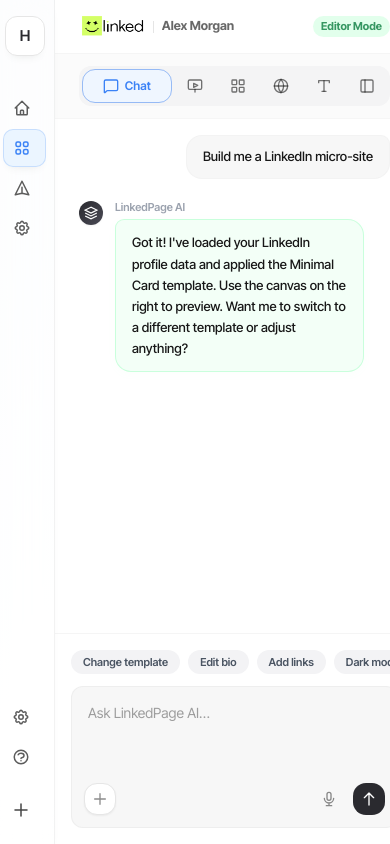
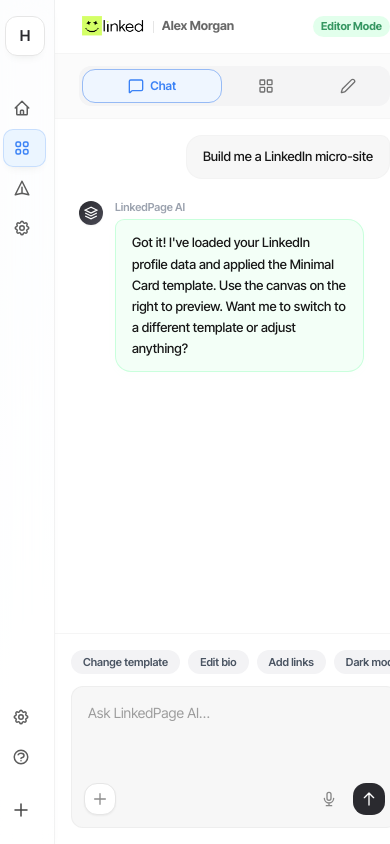
Before and after one commit to ahmedzulfi/linked, a Next.js app: page /editor in a window 390 px wide. Built offline with nearby package versions, Linux system fonts and the light colour scheme.

Commit message:
feat: make tabs responsive, reinstate Edit tab, and remove media/domains/fonts/pages tabs

```diff
--- a/app/editor/components/ChatPane.tsx
+++ b/app/editor/components/ChatPane.tsx
@@ -6,11 +6,9 @@
 import { ProfileData, TemplateId } from "@/shared/types";
 import TemplatePicker from "./TemplatePicker";
 import InlineEditor from "./InlineEditor";
-import MediaPicker from "./MediaPicker";
-import DomainsPane from "./DomainsPane";
 import { motion, AnimatePresence } from "framer-motion";
 
-export type ChatTab = "chat" | "media" | "grid" | "theme" | "domains" | "fonts" | "pages";
+export type ChatTab = "chat" | "theme" | "grid";
 
 interface ChatPaneProps {
   onCommand: (cmd: string) => void;
@@ -122,17 +120,6 @@
       label: "Chat",
     },
     {
-      id: "media" as ChatTab,
-      icon: (isActive: boolean) => (
-        <svg className={`w-4 h-4 transition-colors duration-200 ${isActive ? "text-blue-500" : "text-[#171717]/60"}`} viewBox="0 0 24 24" fill="none" stroke="currentColor" strokeWidth="2" strokeLinecap="round" strokeLinejoin="round">
-          <rect x="2" y="3" width="20" height="14" rx="2" ry="2" />
-          <polygon points="10 8 16 11 10 14 10 8" />
-          <line x1="12" y1="17" x2="12" y2="21" />
-        </svg>
-      ),
-      label: "Media",
-    },
-    {
       id: "grid" as ChatTab,
       icon: (isActive: boolean) => (
         <LayoutGrid className={`w-4 h-4 transition-colors duration-200 ${isActive ? "text-blue-500" : "text-[#171717]/60"}`} />
@@ -140,36 +127,11 @@
       label: "Templates",
     },
     {
-      id: "domains" as ChatTab,
+      id: "theme" as ChatTab,
       icon: (isActive: boolean) => (
-        <svg className={`w-4 h-4 transition-colors duration-200 ${isActive ? "text-blue-500" : "text-[#171717]/60"}`} fill="none" stroke="currentColor" strokeWidth="2" viewBox="0 0 24 24" strokeLinecap="round" strokeLinejoin="round">
-          <circle cx="12" cy="12" r="10" />
-          <line x1="2" y1="12" x2="22" y2="12" />
-          <path d="M12 2a15.3 15.3 0 0 1 4 10 15.3 15.3 0 0 1-4 10 15.3 15.3 0 0 1-4-10 15.3 15.3 0 0 1 4-10z" />
-        </svg>
+        <Edit2 className={`w-4 h-4 transition-colors duration-200 ${isActive ? "text-blue-500" : "text-[#171717]/60"}`} />
       ),
-      label: "Domains",
-    },
-    {
-      id: "fonts" as ChatTab,
-      icon: (isActive: boolean) => (
-        <svg className={`w-4 h-4 transition-colors duration-200 ${isActive ? "text-blue-500" : "text-[#171717]/60"}`} fill="none" stroke="currentColor" strokeWidth="2" viewBox="0 0 24 24" strokeLinecap="round" strokeLinejoin="round">
-          <polyline points="4 7 4 4 20 4 20 7" />
-          <line x1="9" y1="20" x2="15" y2="20" />
-          <line x1="12" y1="4" x2="12" y2="20" />
-        </svg>
-      ),
-      label: "Fonts",
-    },
-    {
-      id: "pages" as ChatTab,
-      icon: (isActive: boolean) => (
-        <svg className={`w-4 h-4 transition-colors duration-200 ${isActive ? "text-blue-500" : "text-[#171717]/60"}`} fill="none" stroke="currentColor" strokeWidth="2" viewBox="0 0 24 24" strokeLinecap="round" strokeLinejoin="round">
-          <rect x="3" y="3" width="18" height="18" rx="2" ry="2" />
-          <line x1="9" y1="3" x2="9" y2="21" />
-        </svg>
-      ),
-      label: "Pages",
+      label: "Edit",
     },
   ];
 
@@ -201,10 +163,10 @@
                 id={tab.id === "grid" ? "onboarding-templates-tab" : undefined}
                 onClick={() => setActiveTab(tab.id)}
                 transition={{ type: "spring", stiffness: 380, damping: 30 }}
-                className={`relative h-8 rounded-xl flex items-center justify-center group cursor-pointer focus:outline-none select-none ${
+                className={`relative h-8 rounded-xl flex items-center justify-center group cursor-pointer focus:outline-none select-none transition-all duration-300 ${
                   isActive
-                    ? "w-32 text-blue-500 px-4 font-['Inter_Tight']"
-                    : "w-16 text-[#171717]/60 hover:bg-zinc-200/40 transition-colors duration-150"
+                    ? "flex-[1.5] text-blue-500 px-3 font-['Inter_Tight']"
+                    : "flex-1 text-[#171717]/60 hover:bg-zinc-200/40"
                 }`}
               >
                 {/* Smoothly animated background pill */}
@@ -354,12 +316,6 @@
           </>
         )}
 
-        {activeTab === "media" && (
-          <div className="flex-1 overflow-y-auto px-6 pb-6 pt-4" style={{ scrollbarWidth: "none" }}>
-            <MediaPicker />
-          </div>
-        )}
-
         {activeTab === "grid" && (
           <div className="flex-1 overflow-y-auto px-6 pb-6 pt-4" style={{ scrollbarWidth: "none" }}>
             <TemplatePicker selected={selectedTemplate} onSelect={onSelectTemplate} />
@@ -376,60 +332,6 @@
             />
           </div>
         )}
-
-        {activeTab === "domains" && (
-          <div className="flex-1 overflow-y-auto px-6 pb-6 pt-4" style={{ scrollbarWidth: "none" }}>
-            <DomainsPane />
-          </div>
-        )}
-
-        {activeTab === "fonts" && (
-          <div className="flex-1 overflow-y-auto px-6 pb-6 pt-4 flex flex-col gap-4 font-inter text-[#171717]" style={{ scrollbarWidth: "none" }}>
-            <div className="bg-[#fbfbfb] rounded-[13px] border border-black/5 p-4 flex flex-col gap-4">
-              <h3 className="font-semibold text-sm">Typography Settings</h3>
-              <div className="flex flex-col gap-2">
-                <label className="text-xs text-zinc-400 font-medium">Headline Font</label>
-                <select className="bg-white border border-[#E6E6E6] rounded-lg p-2 text-xs outline-none">
-                  <option>Inter Tight (Default)</option>
-                  <option>Playfair Display</option>
-                  <option>Outfit</option>
-                </select>
-              </div>
-              <div className="flex flex-col gap-2">
-                <label className="text-xs text-zinc-400 font-medium">Body Text Font</label>
-                <select className="bg-white border border-[#E6E6E6] rounded-lg p-2 text-xs outline-none">
-                  <option>Inter (Default)</option>
-                  <option>Roboto</option>
-                  <option>Outfit</option>
-                </select>
-              </div>
-            </div>
-          </div>
-        )}
-
-        {activeTab === "pages" && (
-          <div className="flex-1 overflow-y-auto px-6 pb-6 pt-4 flex flex-col gap-4 font-inter text-[#171717]" style={{ scrollbarWidth: "none" }}>
-            <div className="bg-[#fbfbfb] rounded-[13px] border border-black/5 p-4 flex flex-col gap-4">
-              <h3 className="font-semibold text-sm">Pages List</h3>
-              <div className="flex flex-col gap-2">
-                <div className="flex items-center justify-between border border-[#E6E6E6] bg-white rounded-lg p-3 text-xs">
-                  <span>Home</span>
-                  <span className="text-[10px] bg-green-50 text-green-600 px-1.5 py-0.5 rounded font-bold uppercase">Active</span>
-                </div>
-                <div className="flex items-center justify-between border border-[#E6E6E6] bg-white rounded-lg p-3 text-xs opacity-60">
-                  <span>About</span>
-                  <span className="text-[10px] bg-zinc-100 text-zinc-600 px-1.5 py-0.5 rounded font-bold uppercase">Draft</span>
-                </div>
-              </div>
-              <button
-                onClick={() => toast.success("Added new draft page!")}
-                className="w-full h-10 bg-[#2A2A2F] text-white font-medium rounded-lg text-xs hover:bg-[#3A3A42] transition-colors"
-              >
-                Add new page
-              </button>
-            </div>
-          </div>
-        )}
       </div>
     </section>
   );
```
